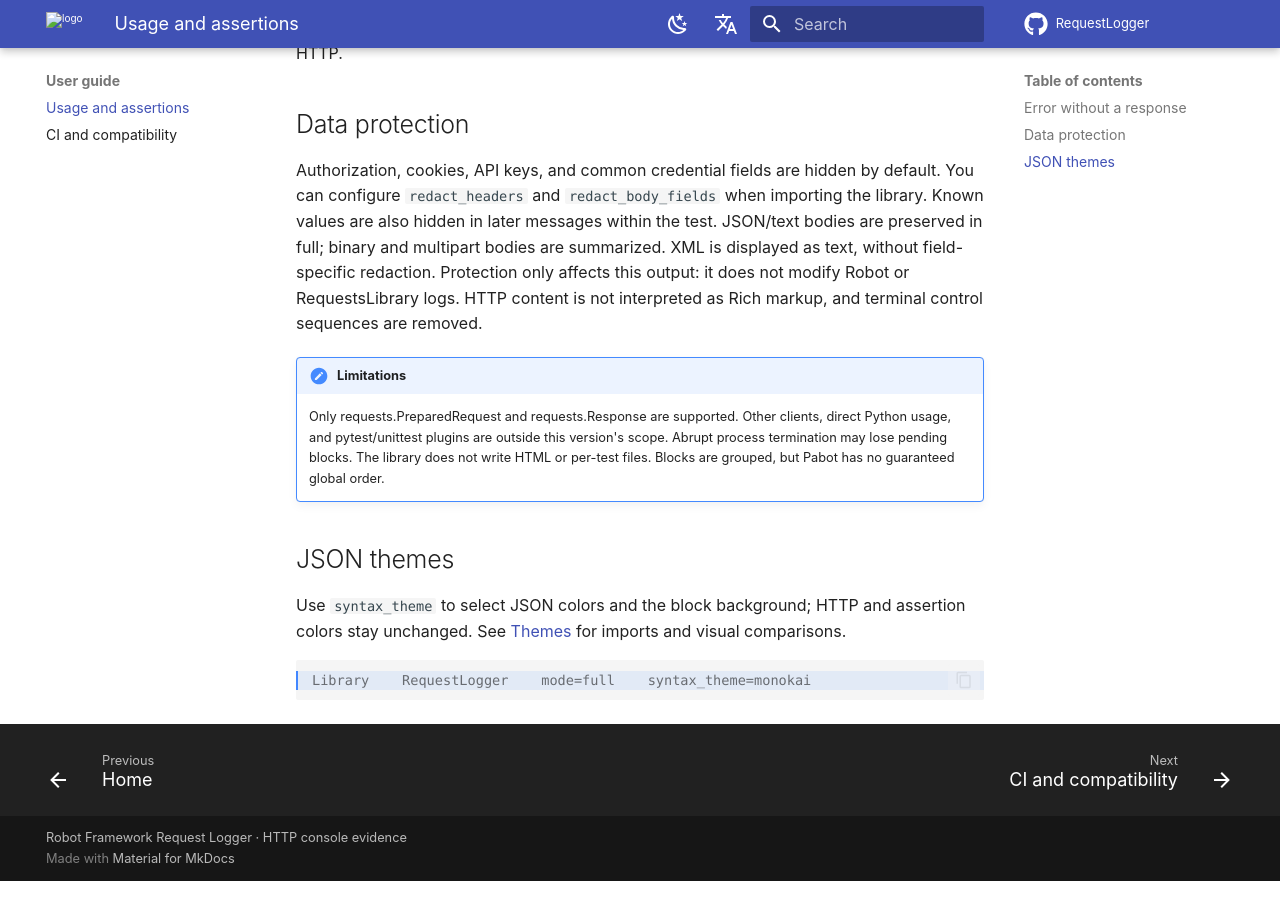
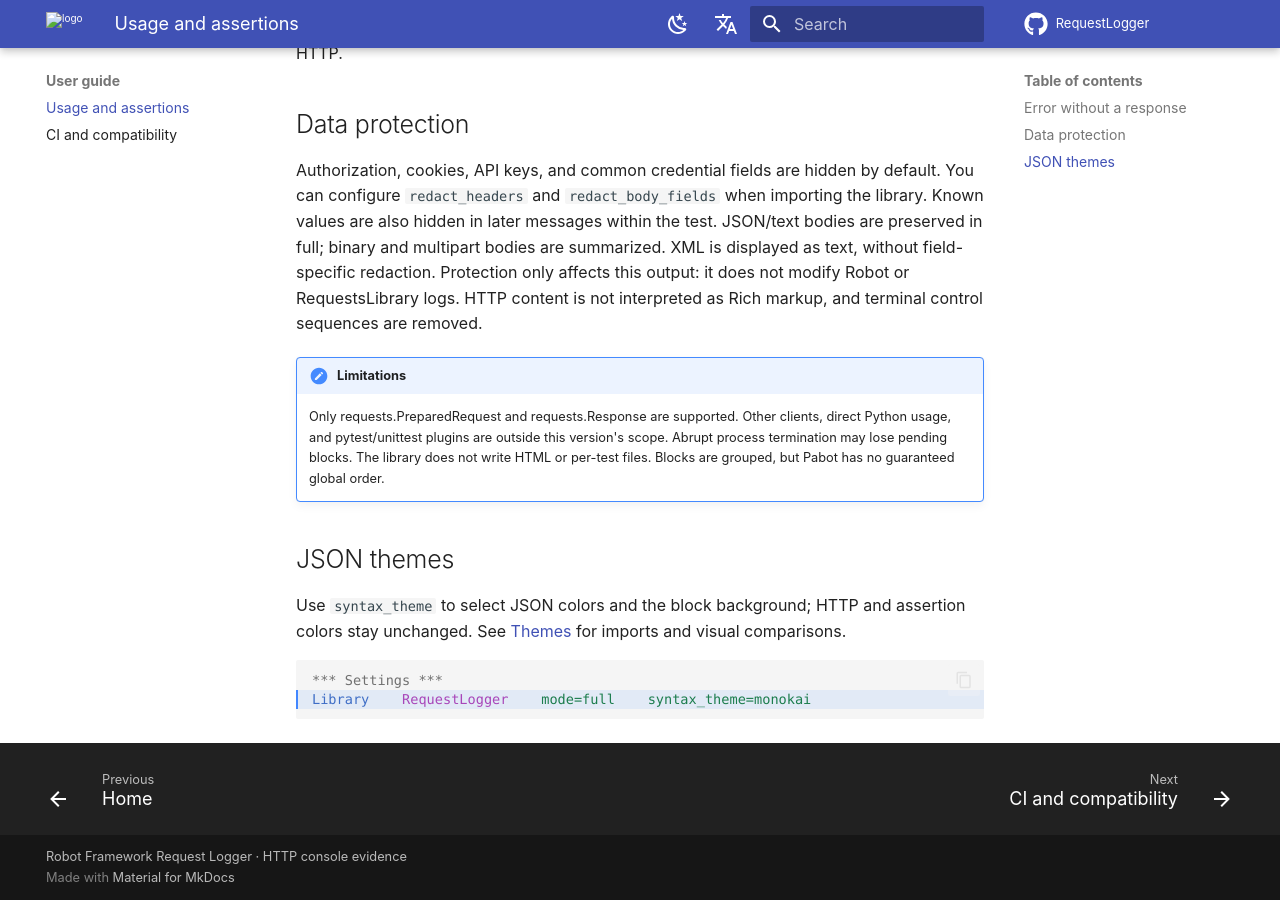
Before and after one commit to angel-valdezzz/robotframework-request-logger, an MkDocs documentation site: the page built from docs/en/usage.md, in a window 1280 px wide and 900 px high, scrolled down 1189 px. Built offline with MkDocs 1.6.1 and Material for MkDocs 9.7.7, drawn with Linux system fonts in a browser that asks for light colours; comment, search, counter and statistics services are not loaded.

````diff
--- a/docs/en/usage.md
+++ b/docs/en/usage.md
@@ -69,6 +69,7 @@ markup, and terminal control sequences are removed.
 
 Use `syntax_theme` to select JSON colors and the block background; HTTP and assertion colors stay unchanged. See [Themes](themes.md) for imports and visual comparisons.
 
-```robotframework hl_lines="1"
+```robotframework hl_lines="2"
+*** Settings ***
 Library    RequestLogger    mode=full    syntax_theme=monokai
 ```
````
Also changed, not shown: README.md (+1 -0 lines), docs/es/usage.md (+2 -1 lines).
